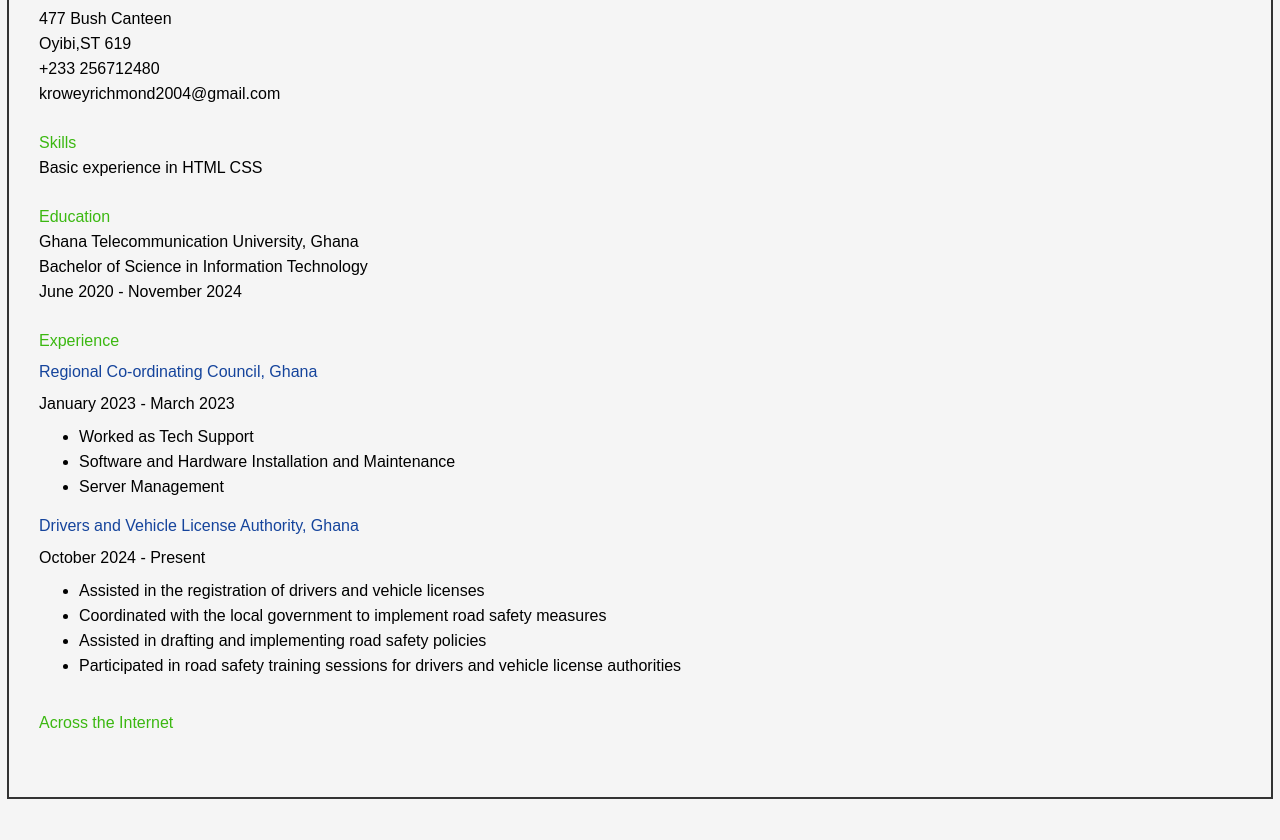
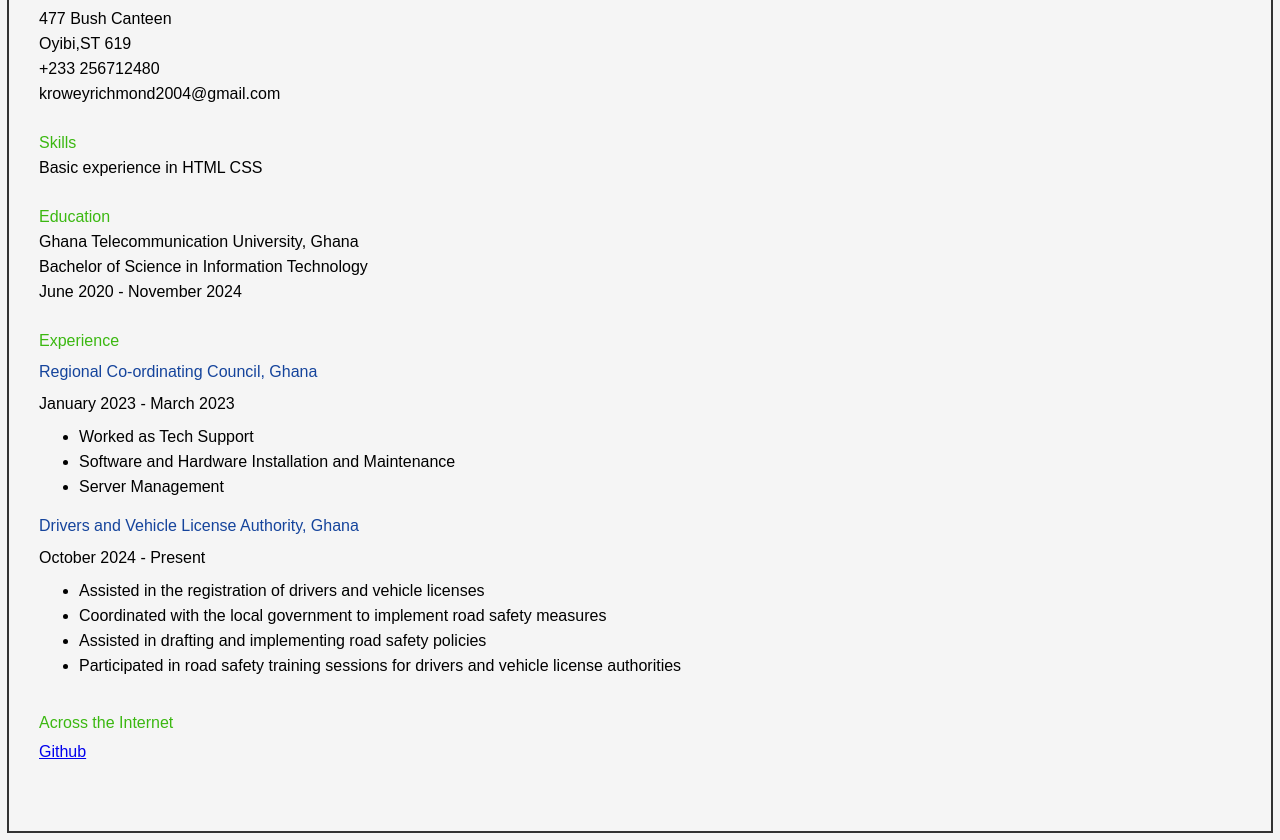
Before and after one commit to 77Kromo/roadmap.sh-projects, a plain HTML site: page index.html in a window 1280 px wide. Shown: the part 202-1042 px from the top of the page. Before the commit the page ends 1008 px from the top, so only its background shows below. Drawn offline with Linux system fonts and the light colour scheme.

Commit message:
Update index.html

```diff
--- a/index.html
+++ b/index.html
@@ -102,7 +102,7 @@
 
     <div class="container">
       <p class="title">Across the Internet </p>
-     <a href="https://github.com/kroweyrichmond"></a>
+     <a href="https://github.com/kroweyrichmond">Github</a>
     </div>
   </body>
 </html>
```
